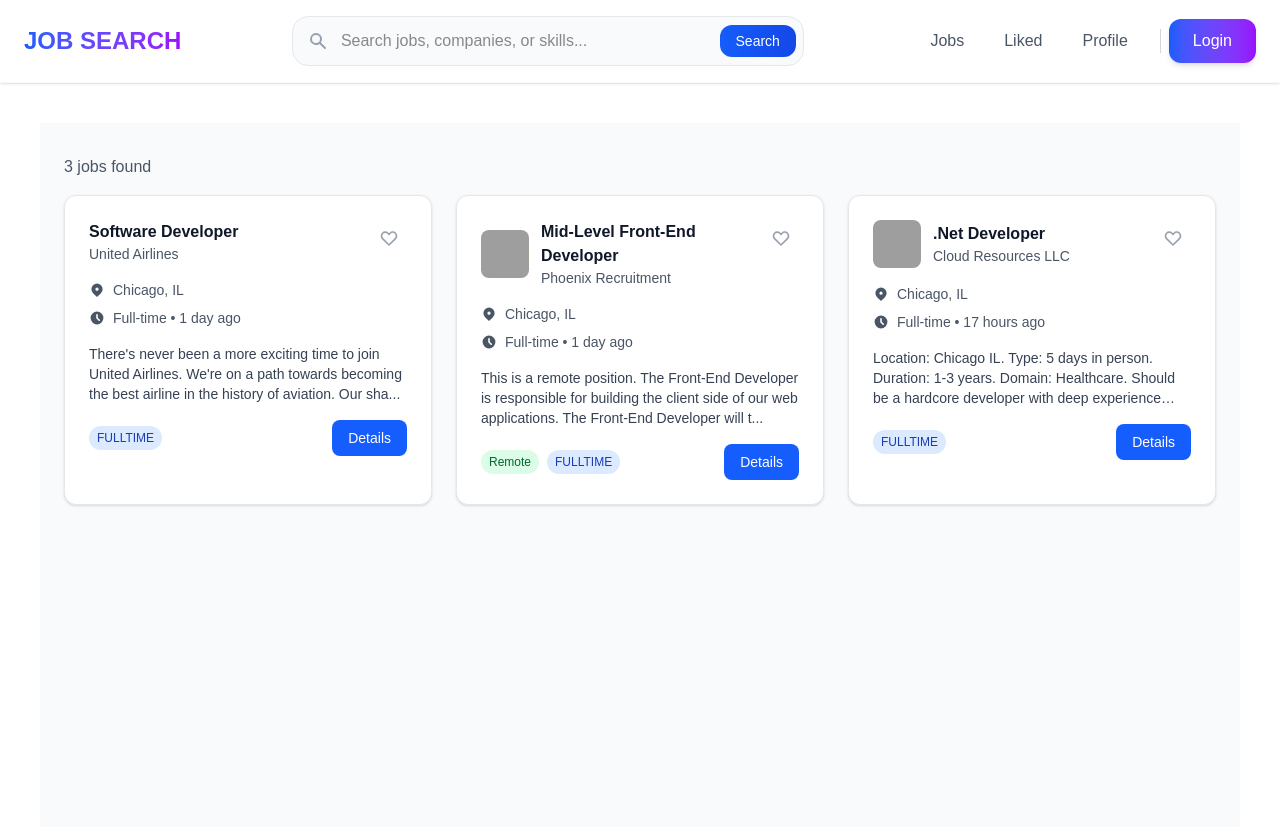
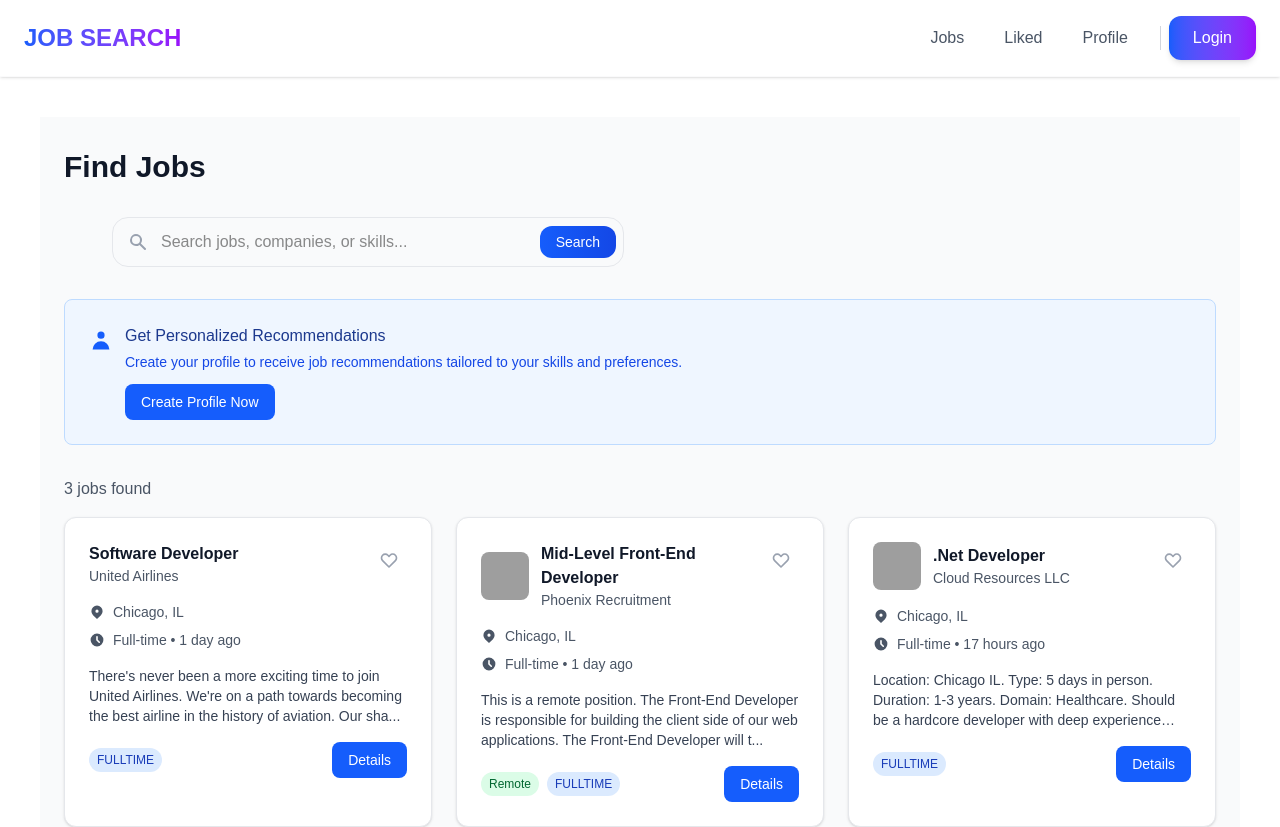
Before and after one commit to vbuldenko/job-search-next, a Next.js app: page /jobs in a window 1280 px wide. Shown: the top 827 px of the page. Built offline with nearby package versions, Linux system fonts and the light colour scheme; grey boxes are pictures that could not be loaded.

Commit message:
Jobs reccomendations and some adjustments

```diff
--- a/app/(root)/jobs/page.tsx
+++ b/app/(root)/jobs/page.tsx
@@ -2,25 +2,120 @@
 
 import { useState, useEffect } from "react";
 import { useSearchParams } from "next/navigation";
-import { mockJobs, Job } from "@/lib/mock/jobs";
+import { HiSearch, HiUser } from "react-icons/hi";
+import Link from "next/link";
+import { mockJobs } from "@/lib/mock/jobs";
+import { getProfile } from "@/lib/utils/localStorage";
 import JobList from "@/components/job/JobList";
+import { Job, UserProfile } from "@/types";
+import { filterJobs, getJobRecommendations } from "@/lib/utils/job";
+import SearchForm from "@/components/forms/SearchForm";
 
 const JobsPage = () => {
   const searchParams = useSearchParams();
-  const searchQuery = searchParams.get("search") || "";
+  const urlSearchQuery = searchParams.get("search") || "";
   const [jobs, setJobs] = useState<Job[]>([]);
-  const [filteredJobs, setFilteredJobs] = useState<Job[]>([]);
-  const [currentSearch, setCurrentSearch] = useState(searchQuery);
+  const [searchQuery, setSearchQuery] = useState(urlSearchQuery);
+  const [profile, setProfile] = useState<UserProfile | null>(null);
 
   useEffect(() => {
-    setJobs(mockJobs);
-    setFilteredJobs(mockJobs);
+    const userProfile = getProfile();
+    setProfile(userProfile);
+
+    if (userProfile && !urlSearchQuery) {
+      const recommendations = getJobRecommendations(mockJobs, userProfile);
+      setJobs(recommendations);
+    } else if (urlSearchQuery) {
+      const filtered = filterJobs(mockJobs, urlSearchQuery);
+      setJobs(filtered);
+    } else {
+      setJobs(mockJobs);
+    }
+  }, [urlSearchQuery]);
+
+  useEffect(() => {
+    if (searchQuery && searchQuery !== urlSearchQuery) {
+      const filtered = filterJobs(mockJobs, searchQuery);
+      setJobs(filtered);
+    }
   }, [searchQuery]);
+
+  const handleSearch = (e: React.FormEvent<HTMLFormElement>) => {
+    e.preventDefault();
+    const formData = new FormData(e.currentTarget);
+    const query = formData.get("search") as string;
+    setSearchQuery(query);
+  };
 
   return (
     <div className="min-h-screen bg-gray-50 py-8">
       <div className="container mx-auto px-6">
-        <JobList jobs={filteredJobs} searchQuery={currentSearch} />
+        <div className="mb-8">
+          <div className="flex items-center justify-between mb-6">
+            <div>
+              <h1 className="text-3xl font-bold text-gray-900 mb-2">
+                {profile && !searchQuery ? "Recommended for You" : "Find Jobs"}
+              </h1>
+              {profile && !searchQuery && (
+                <p className="text-gray-600">
+                  Based on your profile:{" "}
+                  <span className="font-medium">{profile.desiredJobTitle}</span>
+                </p>
+              )}
+            </div>
+          </div>
+
+          <SearchForm
+            searchQuery={searchQuery}
+            onChange={setSearchQuery}
+            onSubmit={handleSearch}
+          />
+
+          {searchQuery && (
+            <div className="mt-4 flex items-center gap-2">
+              <span className="text-sm text-gray-600">Searching for:</span>
+              <span className="px-3 py-1 bg-blue-100 text-blue-800 rounded-full text-sm font-medium">
+                {searchQuery}
+              </span>
+              <button
+                onClick={() => setSearchQuery("")}
+                className="text-sm text-gray-500 hover:text-gray-700"
+              >
+                Clear
+              </button>
+            </div>
+          )}
+        </div>
+
+        {!profile && !searchQuery && (
+          <div className="bg-blue-50 border border-blue-200 rounded-lg p-6 mb-8">
+            <div className="flex items-start">
+              <HiUser className="w-6 h-6 text-blue-600 mt-1 mr-3" />
+              <div>
+                <h3 className="font-medium text-blue-900 mb-1">
+                  Get Personalized Recommendations
+                </h3>
+                <p className="text-blue-700 text-sm mb-3">
+                  Create your profile to receive job recommendations tailored to
+                  your skills and preferences.
+                </p>
+                <Link
+                  href="/create-profile"
+                  className="inline-flex items-center px-4 py-2 bg-blue-600 text-white text-sm font-medium rounded-lg hover:bg-blue-700 transition-colors"
+                >
+                  Create Profile Now
+                </Link>
+              </div>
+            </div>
+          </div>
+        )}
+
+        {/* Job List */}
+        <JobList
+          jobs={jobs}
+          searchQuery={searchQuery}
+          isRecommendations={!!profile && !searchQuery}
+        />
       </div>
     </div>
   );
--- a/app/(root)/page.tsx
+++ b/app/(root)/page.tsx
@@ -1,18 +1,9 @@
 "use client";
 
 import Link from "next/link";
-import { HiSearch, HiBriefcase, HiHeart, HiUser } from "react-icons/hi";
+import { HiBriefcase } from "react-icons/hi";
 
 export default function Home() {
-  const handleSearch = (e: React.KeyboardEvent<HTMLInputElement>) => {
-    if (e.key === "Enter") {
-      const query = (e.target as HTMLInputElement).value;
-      if (query.trim()) {
-        window.location.href = `/jobs?search=${encodeURIComponent(query)}`;
-      }
-    }
-  };
-
   return (
     <div className="bg-gradient-to-br from-blue-50 to-purple-50">
       <section className="py-20 px-6 text-center">
@@ -42,19 +33,6 @@ export default function Home() {
               Create Profile
             </Link>
           </div>
-
-          {/* Quick Search */}
-          <div className="max-w-md mx-auto">
-            <div className="relative">
-              <HiSearch className="absolute left-4 top-1/2 transform -translate-y-1/2 h-5 w-5 text-gray-400" />
-              <input
-                type="text"
-                placeholder="Search jobs, companies..."
-                className="w-full pl-12 pr-4 py-3 bg-white border border-gray-200 rounded-xl focus:ring-2 focus:ring-blue-500 focus:border-transparent"
-                onKeyDown={handleSearch}
-              />
-            </div>
-          </div>
         </div>
       </section>
     </div>
--- a/components/forms/SearchForm.tsx
+++ b/components/forms/SearchForm.tsx
@@ -8,7 +8,7 @@ const SearchForm = ({
 }: {
   searchQuery: string;
   onChange: (value: string) => void;
-  onSubmit: (e: React.FormEvent) => void;
+  onSubmit: (e: React.FormEvent<HTMLFormElement>) => void;
   placeholder?: string;
 }) => (
   <form onSubmit={onSubmit} className="flex-1 max-w-lg mx-12">
@@ -17,7 +17,7 @@ const SearchForm = ({
       <input
         type="text"
         placeholder={placeholder}
-        value={searchQuery}
+        value={searchQuery || ""}
         onChange={(e) => onChange(e.target.value)}
         className="w-full pl-12 pr-20 py-3 bg-gray-50 border border-gray-200 rounded-2xl focus:outline-none focus:ring-2 focus:ring-blue-500/20 focus:border-blue-500 focus:bg-white transition-all duration-200"
       />
--- a/components/job/JobList.tsx
+++ b/components/job/JobList.tsx
@@ -1,20 +1,23 @@
 "use client";
 
-import { Job } from "@/lib/mock/jobs";
+import { Job } from "@/types";
 import JobCard from "./JobCard";
 
 interface JobListProps {
   jobs: Job[];
   searchQuery?: string;
+  isRecommendations?: boolean;
 }
 
-const JobList = ({ jobs, searchQuery }: JobListProps) => {
+const JobList = ({ jobs, searchQuery, isRecommendations }: JobListProps) => {
   if (jobs.length === 0) {
     return (
       <div className="text-center py-12">
         <p className="text-gray-500 text-lg">
           {searchQuery
             ? `No jobs found matching "${searchQuery}"`
+            : isRecommendations
+            ? "No recommendations available. Try updating your profile or search for jobs."
             : "No jobs found"}
         </p>
       </div>
@@ -23,11 +26,21 @@ const JobList = ({ jobs, searchQuery }: JobListProps) => {
 
   return (
     <>
-      <div className="mb-4">
+      <div className="mb-4 flex items-center justify-between">
         <p className="text-gray-600">
-          {jobs.length} job{jobs.length !== 1 ? "s" : ""} found
-          {searchQuery && ` for "${searchQuery}"`}
+          {jobs.length} job{jobs.length !== 1 ? "s" : ""}
+          {isRecommendations
+            ? " recommended"
+            : searchQuery
+            ? ` found for "${searchQuery}"`
+            : " found"}
         </p>
+
+        {isRecommendations && (
+          <span className="px-3 py-1 bg-green-100 text-green-800 text-sm rounded-full font-medium">
+            Personalized
+          </span>
+        )}
       </div>
 
       <div className="grid grid-cols-1 md:grid-cols-2 lg:grid-cols-3 gap-6">
--- a/components/shared/header/index.tsx
+++ b/components/shared/header/index.tsx
@@ -33,13 +33,6 @@ const Header = () => {
       <div className="container mx-auto px-6 py-4">
         <div className="hidden lg:flex items-center justify-between">
           <Logo />
-
-          <SearchForm
-            searchQuery={searchQuery}
-            onChange={setSearchQuery}
-            onSubmit={handleSearch}
-          />
-
           <Navigation links={navLinks} />
         </div>
 
--- /dev/null
+++ b/lib/utils/job.ts
@@ -0,0 +1,41 @@
+import { Job, UserProfile } from "@/types";
+
+export const getJobRecommendations = (
+  allJobs: Job[],
+  userProfile: UserProfile
+) => {
+  const keywords = userProfile.desiredJobTitle.toLowerCase().split(" ");
+  const aboutKeywords = userProfile.aboutMe.toLowerCase().split(" ");
+
+  return allJobs
+    .map((job) => {
+      let score = 0;
+      const jobText = `${job.job_title} ${job.job_description}`.toLowerCase();
+
+      keywords.forEach((keyword) => {
+        if (keyword.length > 2 && jobText.includes(keyword)) {
+          score += 3;
+        }
+      });
+
+      aboutKeywords.forEach((keyword) => {
+        if (keyword.length > 3 && jobText.includes(keyword)) {
+          score += 1;
+        }
+      });
+
+      return { ...job, recommendationScore: score };
+    })
+    .filter((job) => job.recommendationScore > 0)
+    .sort((a, b) => b.recommendationScore - a.recommendationScore)
+    .slice(0, 10);
+};
+
+export const filterJobs = (allJobs: Job[], query: string) => {
+  const searchTerms = query.toLowerCase().split(" ");
+  return allJobs.filter((job) => {
+    const jobText =
+      `${job.job_title} ${job.employer_name} ${job.job_description}`.toLowerCase();
+    return searchTerms.some((term) => jobText.includes(term));
+  });
+};
```
